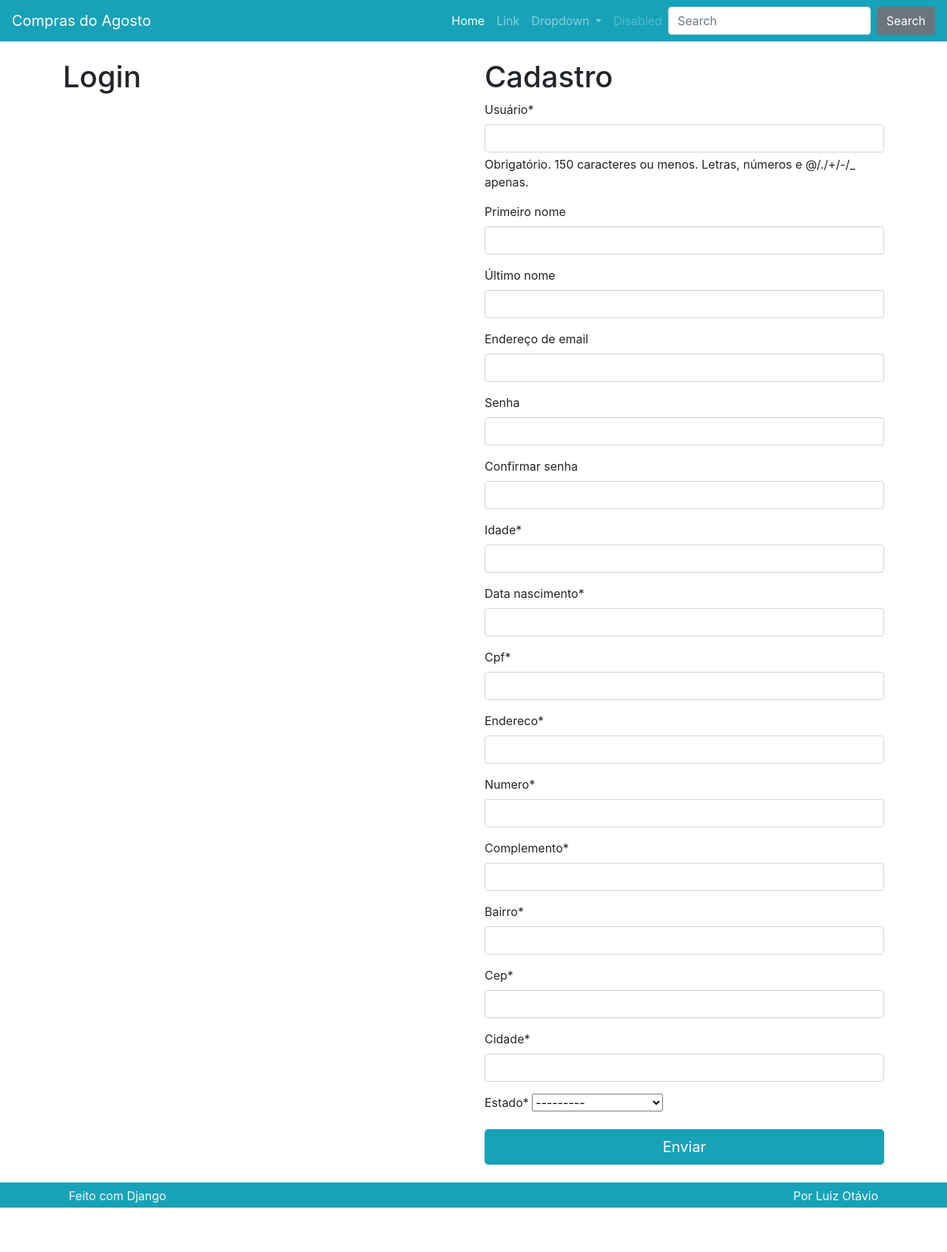
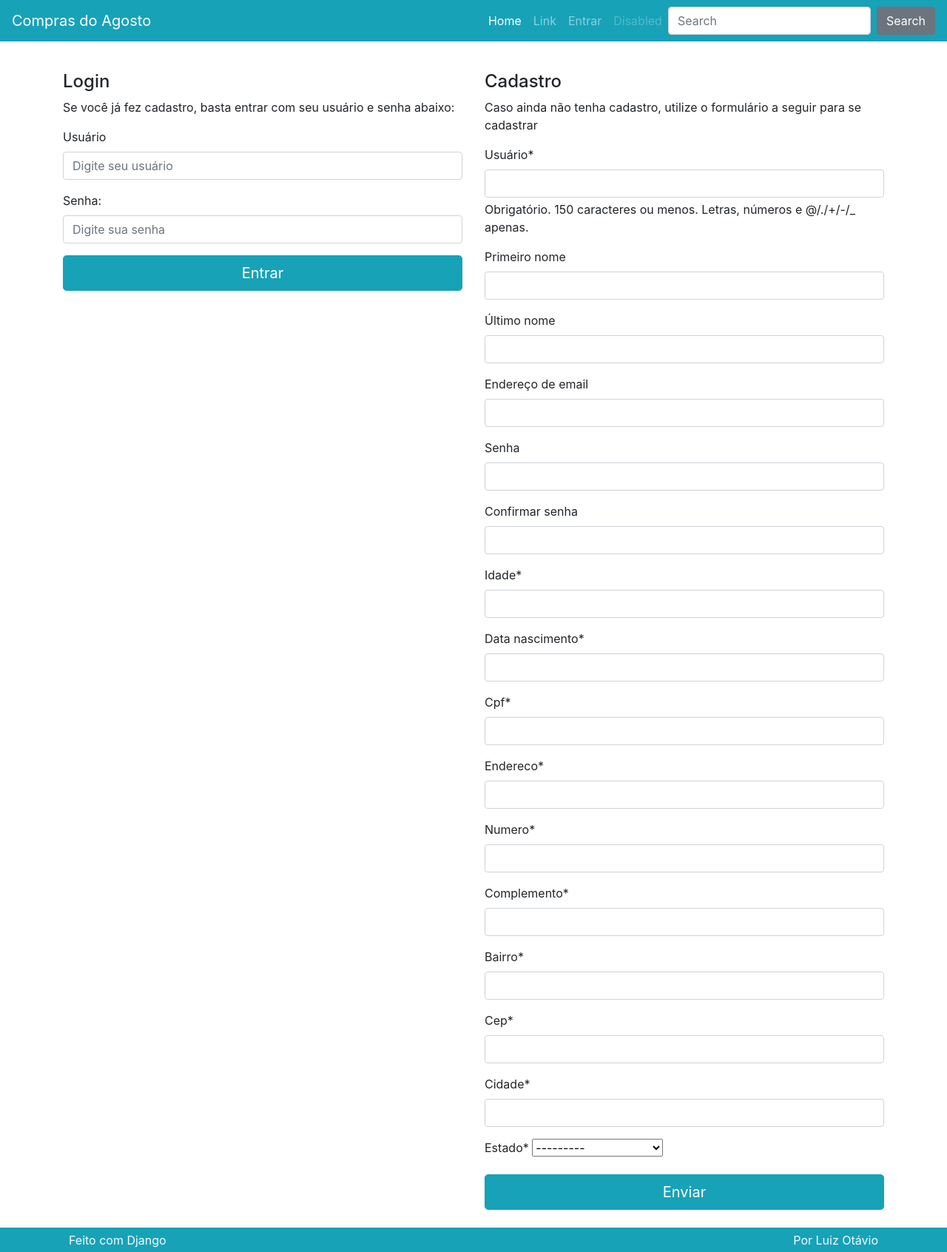
Before and after one commit to agostin-afk/Django_E-commerce, a Django app: page /perfil/CreateUser/ in a window 1280 px wide. Shown: the whole page at 74% size. Before the commit the page ends 1632 px from the top, so only its background shows below. Run offline with Django 5.2, Linux system fonts and the light colour scheme; some libraries are stand-ins or nearby versions.

Commit message:
login e logout de usuarios

```diff
--- a/perfil/templates/perfil/criar.html
+++ b/perfil/templates/perfil/criar.html
@@ -1,27 +1,60 @@
-{% extends "base.html" %}
+{% extends 'base.html' %}
+{% load crispy_forms_tags %}
 
-{% load crispy_forms_tags %}
+{% block titulo %}Criar perfil | {% endblock %}
 
 {% block conteudo %}
 
-<!-- {{ userform }} -->
 <div class="row">
-    {% if not request.user.is_authenticad %}
-    <div class="col-lg"><h1>Login</h1></div>
+
+    {% if not request.user.is_authenticated %}
+    <div class="col-lg mt-3">
+        <h4>Login</h4>
+        <p>Se você já fez cadastro, basta entrar com seu usuário e senha abaixo:</p>
+
+        <form method="POST" action="{% url 'perfil:Login' %}">
+            {% csrf_token %}
+            <div class="form-group">
+                <label for="InputUsuario1">Usuário</label>
+                <input type="text" name='username' class="form-control" id="InputUsuario1"
+                    aria-describedby="usuarioHelp" placeholder="Digite seu usuário">
+            </div>
+            <div class="form-group">
+                <label for="exampleInputPassword1">Senha:</label>
+                <input name='password' type="password" class="form-control" id="exampleInputPassword1"
+                    placeholder="Digite sua senha">
+            </div>
+            <button type="submit" class="btn btn-primary btn-block btn-lg">Entrar</button>
+        </form>
+
+
+    </div>
     {% endif %}
-    <div class="col-lg">
+
+    <div class="col-lg mt-3">
+
         {% block titulocadastro %}
-        <h1>Cadastro</h1>
-        {% endblock titulocadastro %}
-        <form action="" method="post">
+        <h4>Cadastro</h4>
+        <p>
+            Caso ainda não tenha cadastro, utilize o formulário a seguir para se
+            cadastrar
+        </p>
+        {% endblock %}
+
+        <form method="POST" action="">
             {% csrf_token %}
-            {{ userform | crispy}}
-            {{ perfilform | crispy}}
+            {{ userform|crispy }}
+            {{ perfilform|crispy }}
+
             <div class="row">
-                <div class="col"><button type="submit" class="btn btn-primary btn-block btn-lg">Enviar</button></div>
+                <div class="col">
+                    <button type="submit" class='btn btn-primary btn-block btn-lg'>
+                        Enviar
+                    </button>
+                </div>
             </div>
         </form>
     </div>
 </div>
 
-{% endblock conteudo %}
+{% endblock %}
--- a/perfil/views.py
+++ b/perfil/views.py
@@ -1,9 +1,10 @@
-from django.shortcuts import render, get_object_or_404
+from django.shortcuts import render, get_object_or_404, redirect
 from django.views.generic import ListView
 from django.views import View
 from django.http import HttpResponse
 from django.contrib.auth.models import User
-from django.contrib.auth import authenticate, login
+from django.contrib.auth import authenticate, login, logout
+from django.contrib import messages
 import copy
 
 from . import models
@@ -94,15 +95,45 @@ class Criar(BasePerfil):
                 login(self.request, user= usuario)
         self.request.session['carrinho'] = self.carrinho
         self.request.session.save()
+        return redirect('perfil:CreateUser')
         return self.renderizar
 
 
 class Atualizar(View):
-    pass
+    def get(self, *args, **kwargs):
+        return HttpResponse('Atualizar')
 
 
 class Login(View):
-    pass
+    def post(self, *args, **kwargs):
+        username = self.request.POST.get('username')
+        password = self.request.POST.get('password')
+
+        if not username or not password:
+            messages.error(
+                self.request,
+                'Usuário ou senha inválida',
+            )
+        usuario = authenticate(
+            self.request,
+            username=username,
+            password=password,
+        )
+        if not usuario:
+            messages.error(
+                self.request,
+                'Usuário ou senha inválidos'
+            )
+            return redirect('perfil:CreateUser')
+        login(self.request, user=usuario)
+        return redirect('produto:ListarProdutos')
 
 class Logout(View):
-    pass
+    def get(self, *args, **kwargs):
+        carrinho =  copy.deepcopy(self.request.session.get('carrinho)'))
+
+        logout(self.request)
+
+        self.request.session['carrinho'] = carrinho
+        self.request.session.save()
+        redirect('produto:ListarProdutos')
--- a/templates/partials/_nav.html
+++ b/templates/partials/_nav.html
@@ -14,18 +14,28 @@
         <li class="nav-item">
             <a class="nav-link" href="#">Link</a>
         </li>
+
+        {% if request.user.is_authenticated %}
         <li class="nav-item dropdown">
-            <a class="nav-link dropdown-toggle" href="#" id="navbarDropdown" role="button"
+            <a class="nav-link dropdown-toggle" href=
+            "#" id="navbarDropdown" role="button"
                 data-toggle="dropdown" aria-haspopup="true" aria-expanded="false">
-                Dropdown
+                Conta
             </a>
             <div class="dropdown-menu" aria-labelledby="navbarDropdown">
-                <a class="dropdown-item" href="#">Action</a>
-                <a class="dropdown-item" href="#">Another action</a>
+                <a class="dropdown-item" href="{% url 'perfil:CreateUser' %}">Atualizar dados</a>
+                <a class="dropdown-item" href="{% url 'perfil:Logout' %}">Sair</a>
                 <div class="dropdown-divider"></div>
                 <a class="dropdown-item" href="#">Something else here</a>
             </div>
+            {% else %}
+            <li class="nav-item">
+                <a class="nav-link" href="{% url 'perfil:CreateUser' %}">Entrar</a>
+            </li>
         </li>
+
+        </li>
+        {% endif %}
         <li class="nav-item">
             <a class="nav-link disabled" href="#">Disabled</a>
         </li>
@@ -42,7 +52,6 @@
                     <i class="fas fa-shopping-cart"></i>
                 </span>
             </a>
-        </li>
         {% endif %}
     </ul>
     <form class="form-inline my-2 my-lg-0">
```
